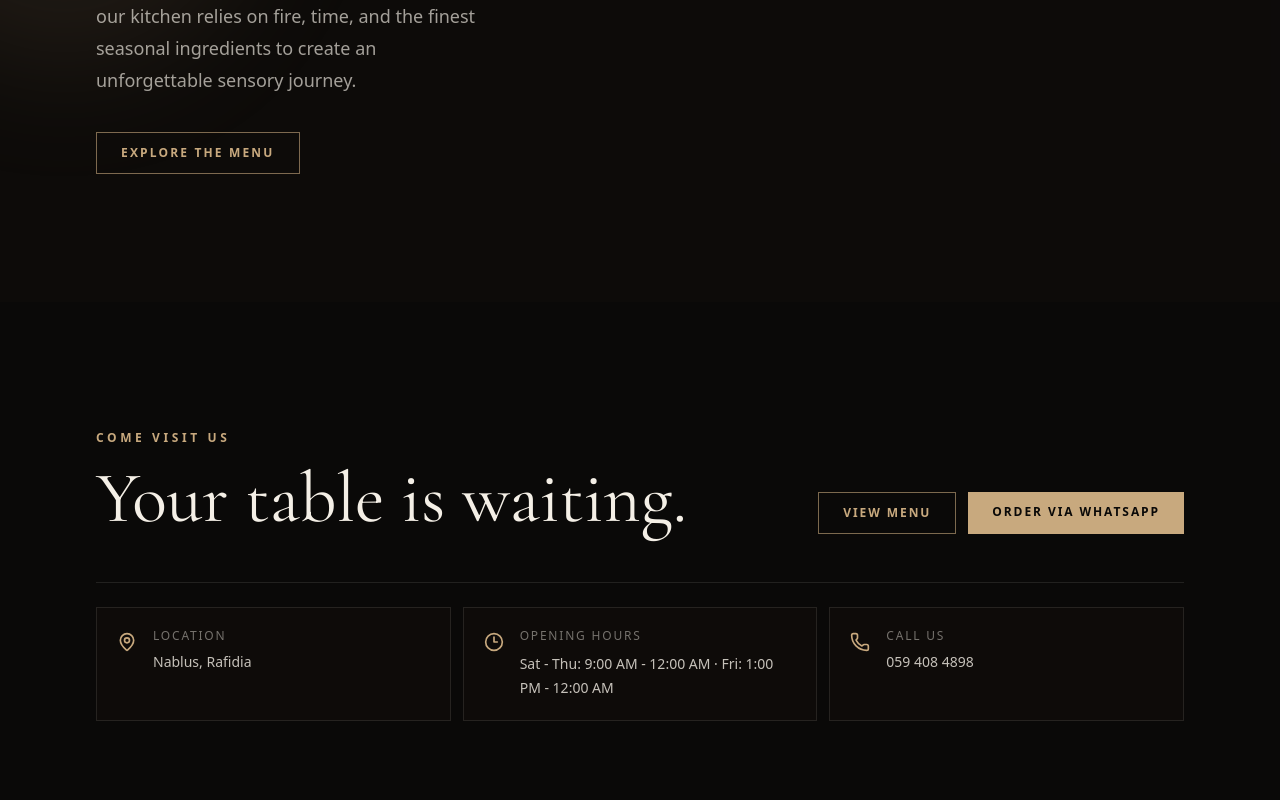
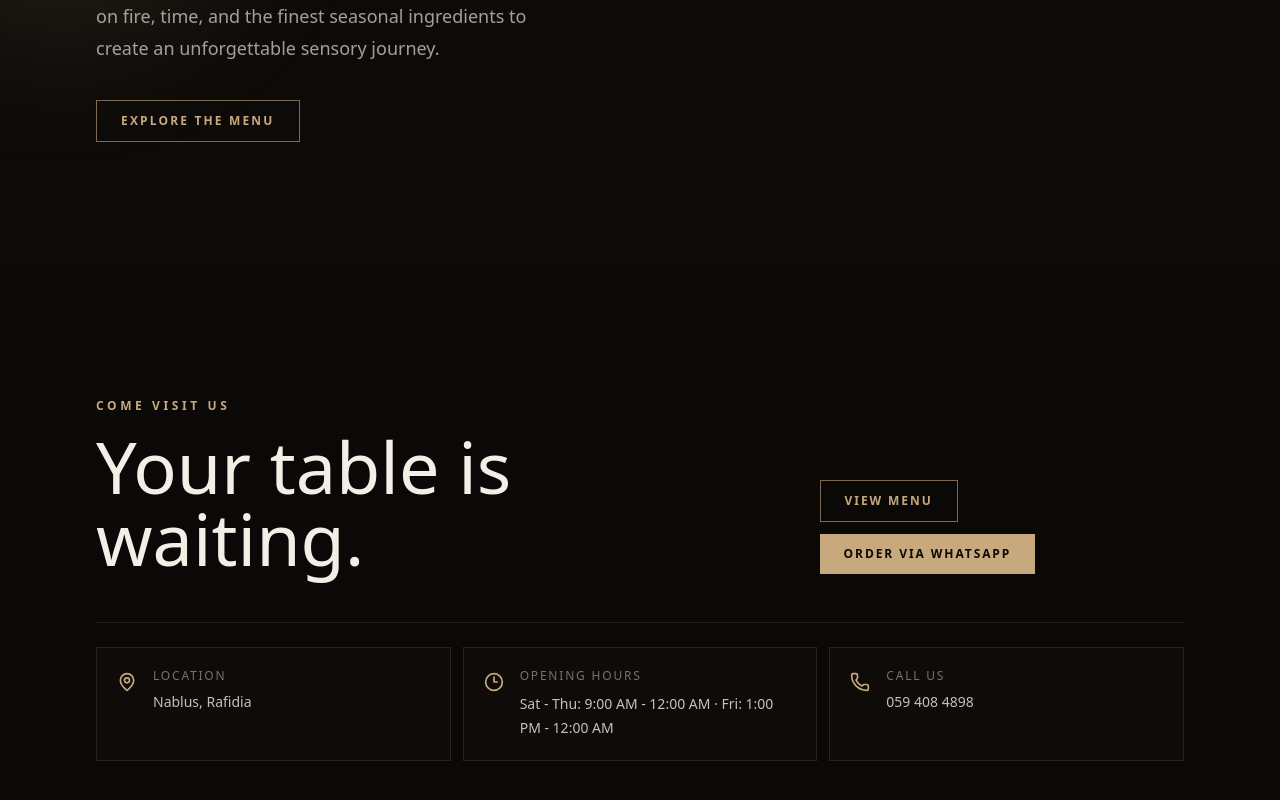
Before and after one commit to ibrahemEqal/REXOS, a Next.js app: page / in a window 1280 px wide. Shown: the part 1362-2162 px from the top of the page. Built offline with nearby package versions, Linux system fonts and the light colour scheme.

Commit message:
Update Rexos contact number and Arabic typography

```diff
--- a/src/app/layout.tsx
+++ b/src/app/layout.tsx
@@ -1,21 +1,9 @@
 import type { Metadata } from "next";
-import { Cormorant_Garamond, Inter } from "next/font/google";
 import SmoothScroll from "@/components/layout/SmoothScroll";
 import Navbar from "@/components/layout/Navbar";
 import Footer from "@/components/layout/Footer";
 import { LanguageProvider } from "@/context/LanguageContext";
 import "./globals.css";
-
-const cormorant = Cormorant_Garamond({
-  subsets: ["latin"],
-  weight: ["300", "400", "600"],
-  variable: '--font-cormorant'
-});
-
-const inter = Inter({
-  subsets: ["latin"],
-  variable: '--font-inter'
-});
 
 export const metadata: Metadata = {
   title: "Rexos Cafe & Restaurant | Nablus, Rafidia",
@@ -35,13 +23,13 @@ export default function RootLayout({
 }: Readonly<{ children: React.ReactNode }>) {
   return (
     <html lang="en">
-      <body className={`${cormorant.variable} ${inter.variable} bg-rexos-primary text-rexos-text font-sans antialiased relative`}>
+      <body className="bg-rexos-primary text-rexos-text font-sans antialiased relative">
       <LanguageProvider>
           <SmoothScroll>
             <Navbar />
             {children}
             <Footer />
-            <a href="https://wa.me/972594084898" target="_blank" rel="noreferrer" aria-label="WhatsApp REXOS" className="fixed bottom-5 right-5 z-40 flex h-14 w-14 items-center justify-center rounded-full bg-[#25D366] text-2xl shadow-lg shadow-black/30 transition hover:scale-110 md:bottom-7 md:right-7">
+            <a href="https://wa.me/970597600024" target="_blank" rel="noreferrer" aria-label="WhatsApp REXOS" className="fixed bottom-5 right-5 z-40 flex h-14 w-14 items-center justify-center rounded-full bg-[#25D366] text-2xl shadow-lg shadow-black/30 transition hover:scale-110 md:bottom-7 md:right-7">
               <span aria-hidden className="text-sm font-bold">WA</span>
             </a>
           </SmoothScroll>
```
